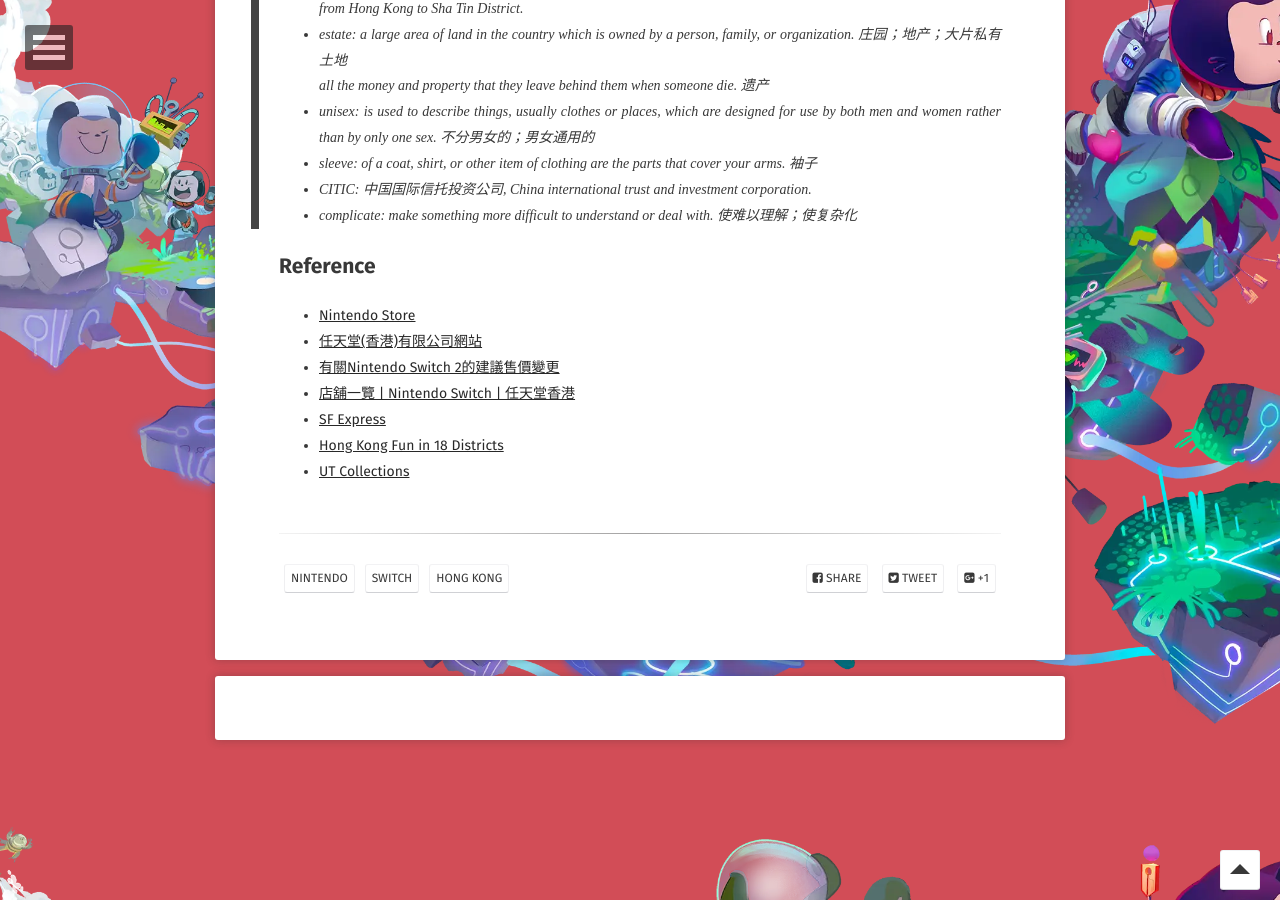
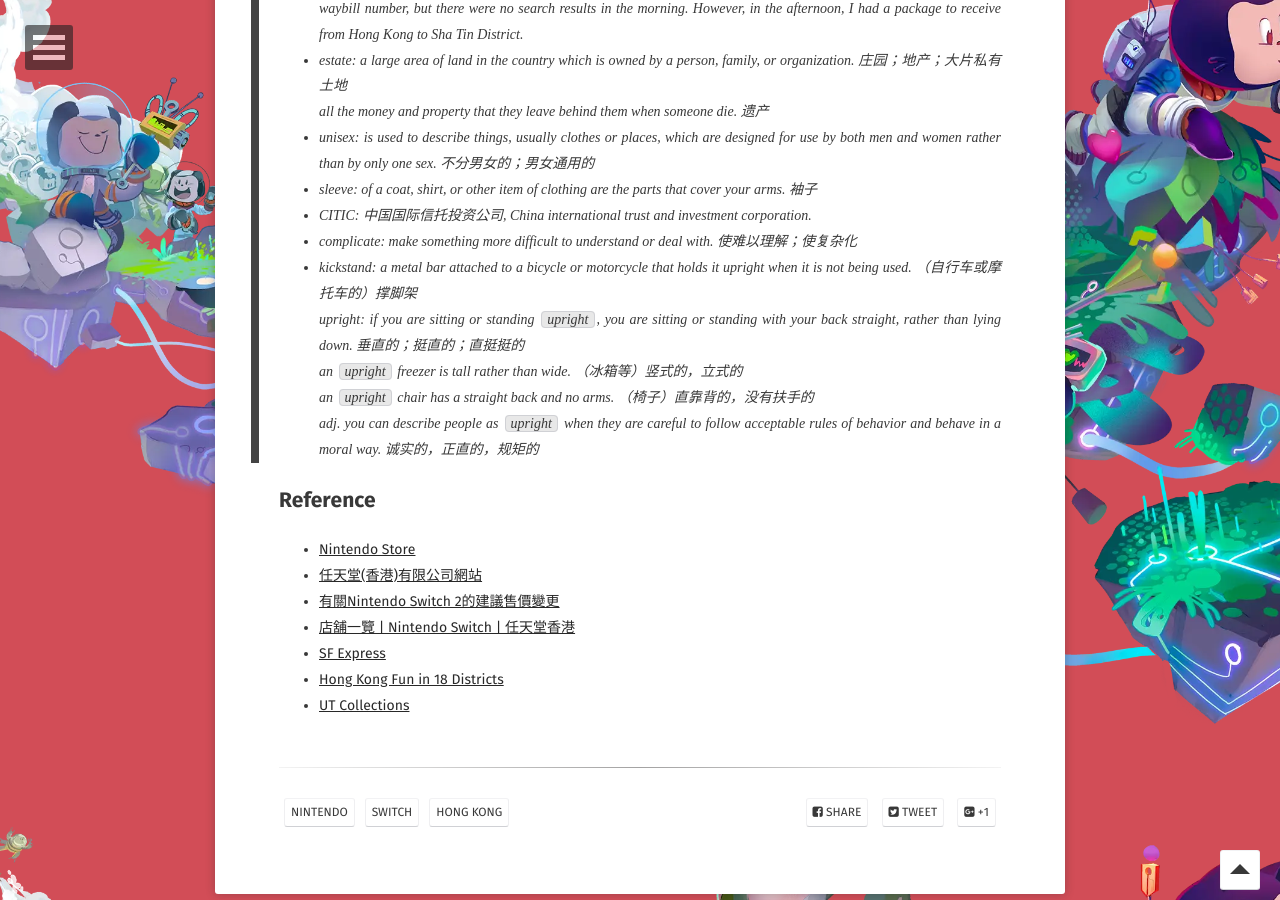
Before and after one commit to WebPavel/WebPavel.github.io, a Jekyll site: the page built from _posts/2026-08-31-purchase-Switch2-from-Nintendo-Store-in-Hong-Kong.md, in a window 1280 px wide and 900 px high, scrolled down 9165 px. Built offline with Jekyll 4.4.1, drawn with Linux system fonts in a browser that asks for light colours; some web fonts are replaced; comment, search, counter and statistics services are not loaded; some of the changed text lies outside the part shown.

Commit message:
feat: more details on the Nintendo Switch 2 serial number comparison

```diff
--- a/_posts/2026-08-31-purchase-Switch2-from-Nintendo-Store-in-Hong-Kong.md
+++ b/_posts/2026-08-31-purchase-Switch2-from-Nintendo-Store-in-Hong-Kong.md
@@ -153,7 +153,7 @@
 
 ![Switch2 shipping box.png](/assets/hk/Switch2-shipping-box.png)
 
-1. compare the serial numbers marked on the packaging box and the Nintendo Switch 2 console stand.
+1. compare the serial numbers marked on the packaging box and the Nintendo Switch 2 console stand (underneath the kickstand<sup>*</sup>).
 2. create and log in with a local account without connecting to the internet. Check the initial startup time.
 3. compare the serial numbers marked on the Nintendo Switch 2 console and the left and right Joy-Con controllers with
    the serial numbers recorded in the system.
@@ -259,6 +259,11 @@
 >   - sleeve: of a coat, shirt, or other item of clothing are the parts that cover your arms. 袖子
 >   - CITIC: 中国国际信托投资公司, China international trust and investment corporation.
 >   - complicate: make something more difficult to understand or deal with. 使难以理解；使复杂化
+>   - kickstand: a metal bar attached to a bicycle or motorcycle that holds it upright when it is not being used. （自行车或摩托车的）撑脚架<br/>
+>     upright: if you are sitting or standing `upright`, you are sitting or standing with your back straight, rather than lying down. 垂直的；挺直的；直挺挺的<br/>
+>     an `upright` freezer is tall rather than wide. （冰箱等）竖式的，立式的<br/>
+>     an `upright` chair has a straight back and no arms. （椅子）直靠背的，没有扶手的<br/>
+>     adj. you can describe people as `upright` when they are careful to follow acceptable rules of behavior and behave in a moral way. 诚实的，正直的，规矩的
 
 ## Reference
 
```
